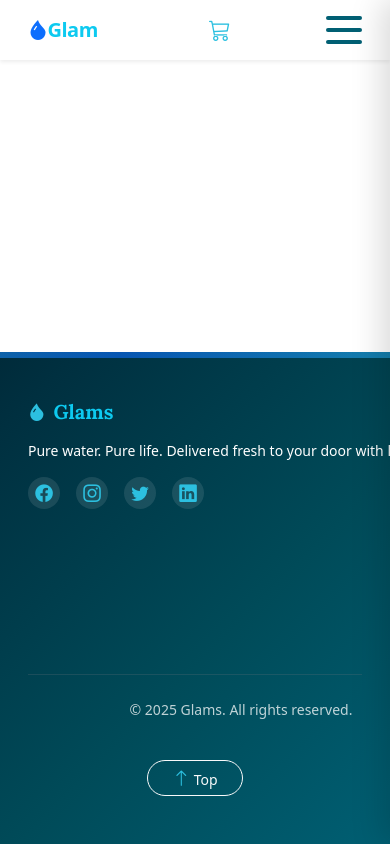
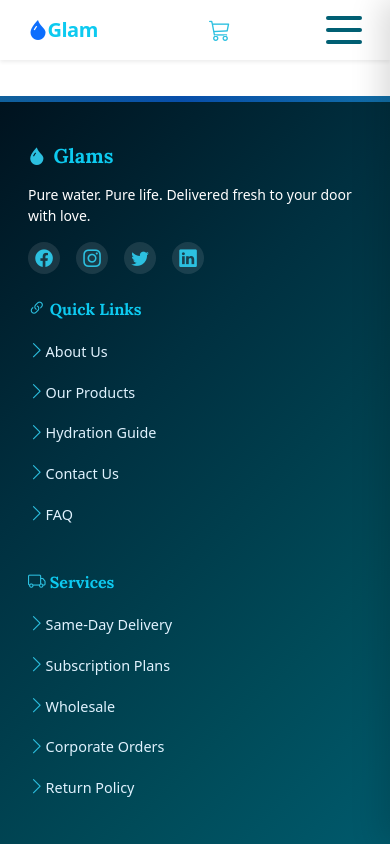
Before and after one commit to Goodness-MArcel/Glams, a React (Vite) app in the folder client/: page /about in a window 390 px wide. Shown: the top 844 px of the page. Built offline with nearby package versions, Linux system fonts and the light colour scheme.

Commit message:
refactor: Remove unused media queries from Dashboard.css and clean up Footer component links

```diff
--- a/client/src/components/admin/pages/Dashboard.css
+++ b/client/src/components/admin/pages/Dashboard.css
@@ -53,81 +53,3 @@
   font-size: .8rem;
 }
 /* Mobile Responsive - Keep Same Row Layout */
-@media (max-width: 768px) {
-  .container-fluid {
-    overflow-x: auto;
-  }
-
-  .row {
-    min-width: 576px; /* Minimum width to prevent overlap */
-    margin: 0;
-    flex-wrap: nowrap !important; /* Force items to stay on same row */
-  }
-
-  /* Ensure sidebar doesn't overlap and stays on same row */
-  .col-2 {
-    min-width: 180px;
-    flex: 0 0 180px;
-    max-width: 180px;
-  }
-
-  .col-1 {
-    min-width: 70px;
-    flex: 0 0 70px;
-    max-width: 70px;
-  }
-
-  .col-10 {
-    min-width: 320px;
-    flex: 1 1 auto;
-  }
-
-  .col-11 {
-    min-width: 400px;
-    flex: 1 1 auto;
-  }
-
-  /* Allow horizontal scrolling if needed */
-  body {
-    overflow-x: auto;
-  }
-
-  /* Ensure columns stay side by side */
-  .row > * {
-    flex-shrink: 0;
-  }
-}
-
-@media (max-width: 576px) {
-  .row {
-    min-width: 450px; /* Smaller minimum for very small screens */
-    flex-wrap: nowrap !important;
-  }
-
-  .col-2 {
-    min-width: 140px;
-    flex: 0 0 140px;
-    max-width: 140px;
-  }
-
-  .col-1 {
-    min-width: 60px;
-    flex: 0 0 60px;
-    max-width: 60px;
-  }
-
-  .col-10 {
-    min-width: 280px;
-    flex: 1 1 auto;
-  }
-
-  .col-11 {
-    min-width: 360px;
-    flex: 1 1 auto;
-  }
-
-  /* Force side-by-side layout */
-  .row > * {
-    flex-shrink: 0;
-  }
-}
--- a/client/src/components/layout/Footer.jsx
+++ b/client/src/components/layout/Footer.jsx
@@ -1,5 +1,5 @@
 import './Footer.css';
-import  {Link} from 'react-router-dom';
+
 export default function Footer() {
   return (
     <footer className="footer-gradient text-white py-5 py-lg-6 mt-5">
@@ -36,14 +36,10 @@ export default function Footer() {
               <i className="bi bi-link-45deg"></i> Quick Links
             </h6>
             <ul className="list-unstyled footer-links small">
-              {/* <li>
+              <li>
                 <i className="bi bi-chevron-right"></i>
                 <a href="/about">About Us</a>
-                </li> */}
-                <Link to="/about">
-                  <i className="bi bi-chevron-right"></i>
-                  <span>About Us</span>
-                </Link>
+                </li>
               <li> <i className="bi bi-chevron-right"></i>
                 <a href="/products">Our Products</a></li>
               <li> <i className="bi bi-chevron-right"></i>
```
